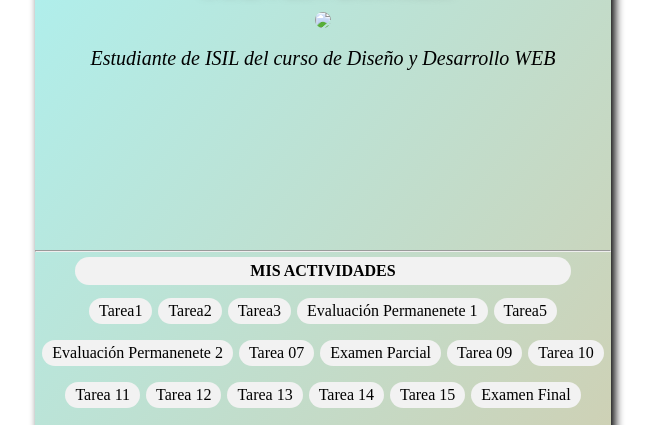
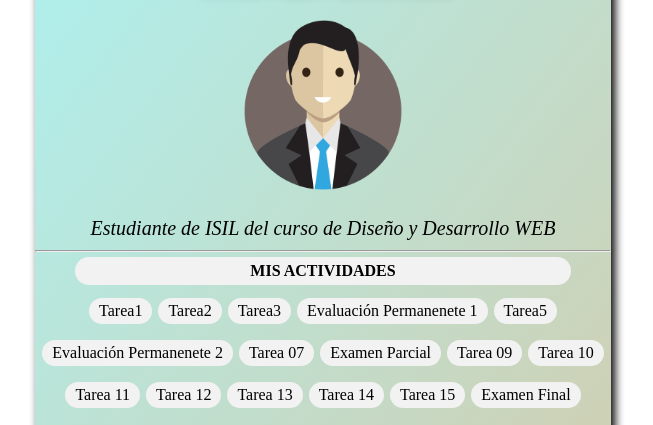
Before and after one commit to StevenDD0804/StevenDD0804.github.io, a plain HTML site: page Home/index.html in a window 1280 px wide. Shown: the part 175-600 px from the top of the page, without its empty margins (317-970 px from the left). Drawn offline with Linux system fonts and the light colour scheme.

Commit message:
COMILLAS

```diff
--- a/Home/index.html
+++ b/Home/index.html
@@ -15,7 +15,7 @@
         </div>
         <div id="personal">
             <h1>STEVEN DIOSES</h1>
-            <img src="img/avatar.webp alt="SDD">
+            <img src="img/avatar.webp" alt="SDD">
             <p>Estudiante de ISIL del curso de Diseño y Desarrollo WEB</p>
         </div>
         <hr>
```
